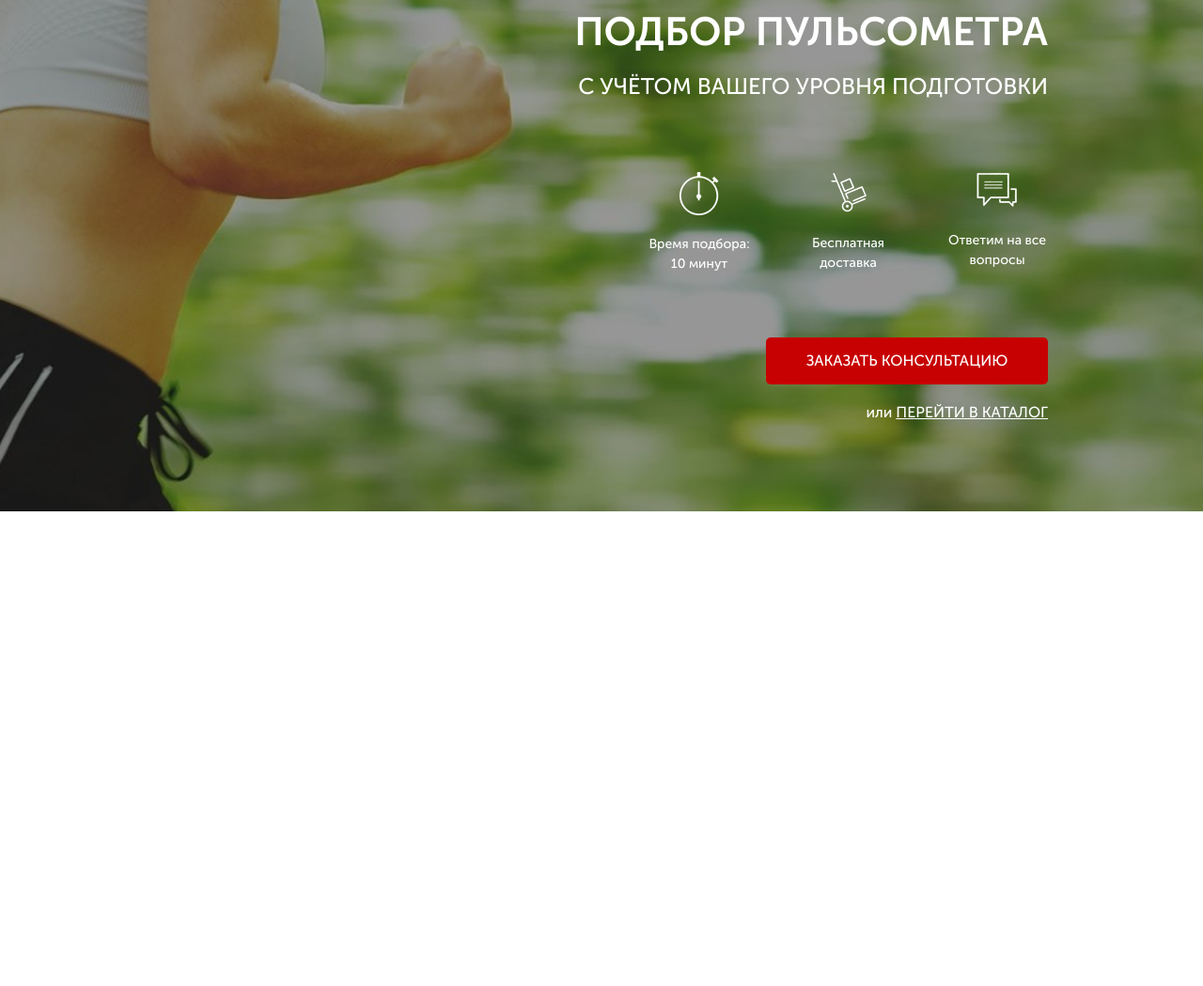
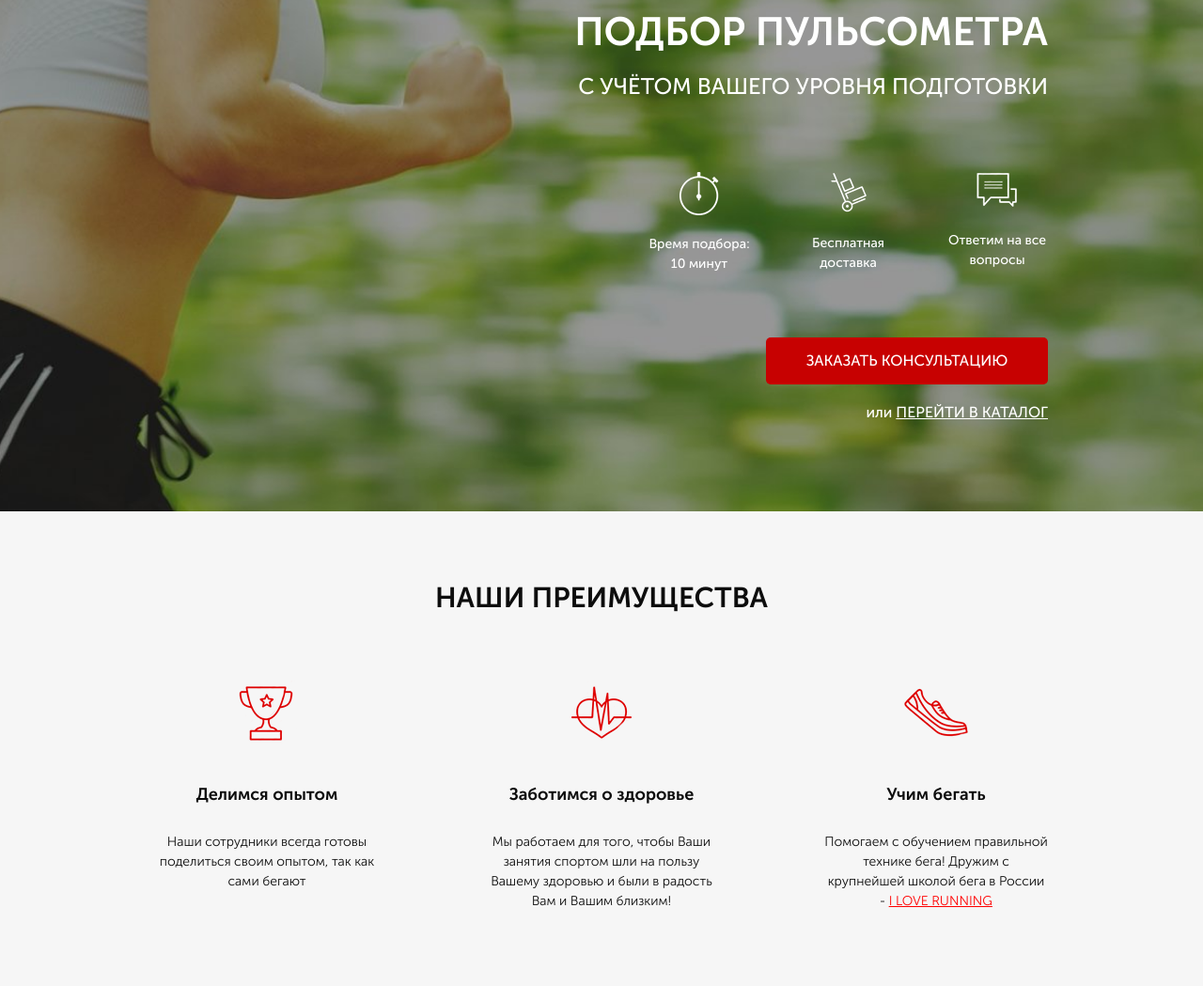
Before and after one commit to Makkona/RunSmart, a website: page src/index.html in a window 1280 px wide. Shown: the part 166-1215 px from the top of the page at 94% size. Before the commit the page ends 800 px from the top, so only its background shows below. Drawn offline with Linux system fonts and the light colour scheme.

Commit message:
advantage

```diff
--- a/src/index.html
+++ b/src/index.html
@@ -52,5 +52,33 @@
 
         </div>
     </div>
+
+    <div class="advantage">
+        <div class="container">
+            <h2 class="title">НАШИ ПРЕИМУЩЕСТВА</h2>
+            <div class="advantage__wrapper">
+                <div class="advantage__icons">
+                    <img src="icons/icon4.png" alt="experience">
+                    <div class="advantage__subtitle">Делимся опытом</div>
+                     <div class="advantage__text">Наши сотрудники всегда готовы поделиться своим опытом, так как сами бегают </div>
+                </div>
+
+                <div class="advantage__icons">
+                    <img src="icons/icon5.png" alt="health">
+                    <div class="advantage__subtitle">Заботимся о здоровье</div>
+                    <div class="advantage__text">Мы работаем для того, чтобы Ваши занятия спортом шли на пользу Вашему здоровью и были в радость Вам и Вашим близким!</div>
+                </div>
+
+                <div class="advantage__icons">
+                    <img src="icons/icon6.png" alt="run">
+                    <div class="advantage__subtitle">Учим бегать</div>
+                    <div class="advantage__text">Помогаем с обучением правильной технике бега! Дружим с крупнейшей школой бега в России - <a href="#">I LOVE RUNNING</a></div>
+                    </div>
+                </div>
+
+            </div>
+        </div>
+    </div>
+
 </body>
 </html>
--- /dev/null
+++ b/src/sass/_advantage.scss
@@ -0,0 +1,39 @@
+.advantage {
+    background-color: #f6f6f6;
+    padding: 70px 0 80px 0;
+    &__wrapper {
+        margin-top: 65px;
+        display: flex;
+        justify-content: space-between;
+    }
+
+
+    &__icons {
+        display: flex;
+        flex-direction: column;
+        align-items: center;
+        max-width: 238px;
+        img {
+            display: block;
+            margin: 0 auto
+        }
+        a {
+            color: #ff0000;
+            text-decoration: underline;
+        }
+    }
+    &__subtitle {
+        text-align: center;
+        margin-top: 38px;
+        color: #0d0d0d;
+        font-size: 18px;
+        font-weight: 700;
+    }
+    &__text {
+        margin-top: 26px;
+        color: #0d0d0d;
+        font-size: 14px;
+        font-weight: 300;
+        text-align: center;
+    }
+}
--- /dev/null
+++ b/src/sass/_titles.scss
@@ -0,0 +1,6 @@
+.title {
+    font-size: 30px;
+    font-weight: 700;
+    color: #0d0d0d;
+    text-align: center;
+}
--- a/src/sass/style.scss
+++ b/src/sass/style.scss
@@ -2,6 +2,8 @@
 @import 'promo';
 @import 'header';
 @import 'buttons';
+@import 'advantage';
+@import 'titles';
 
 * {
     font-family: 'Museo Sans Cyrl', sans-serif;
```
Also changed, not shown: src/css/style.min.css.
